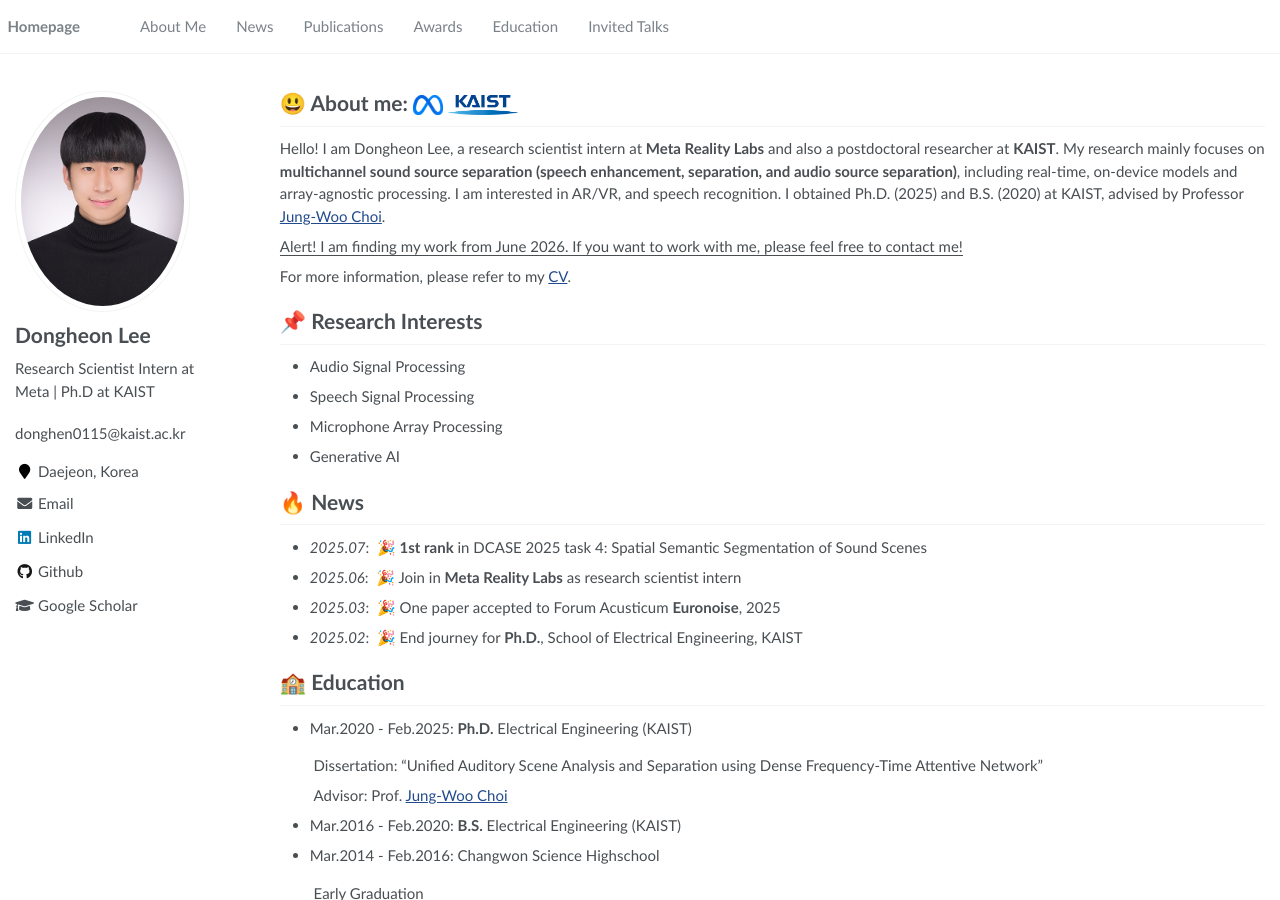
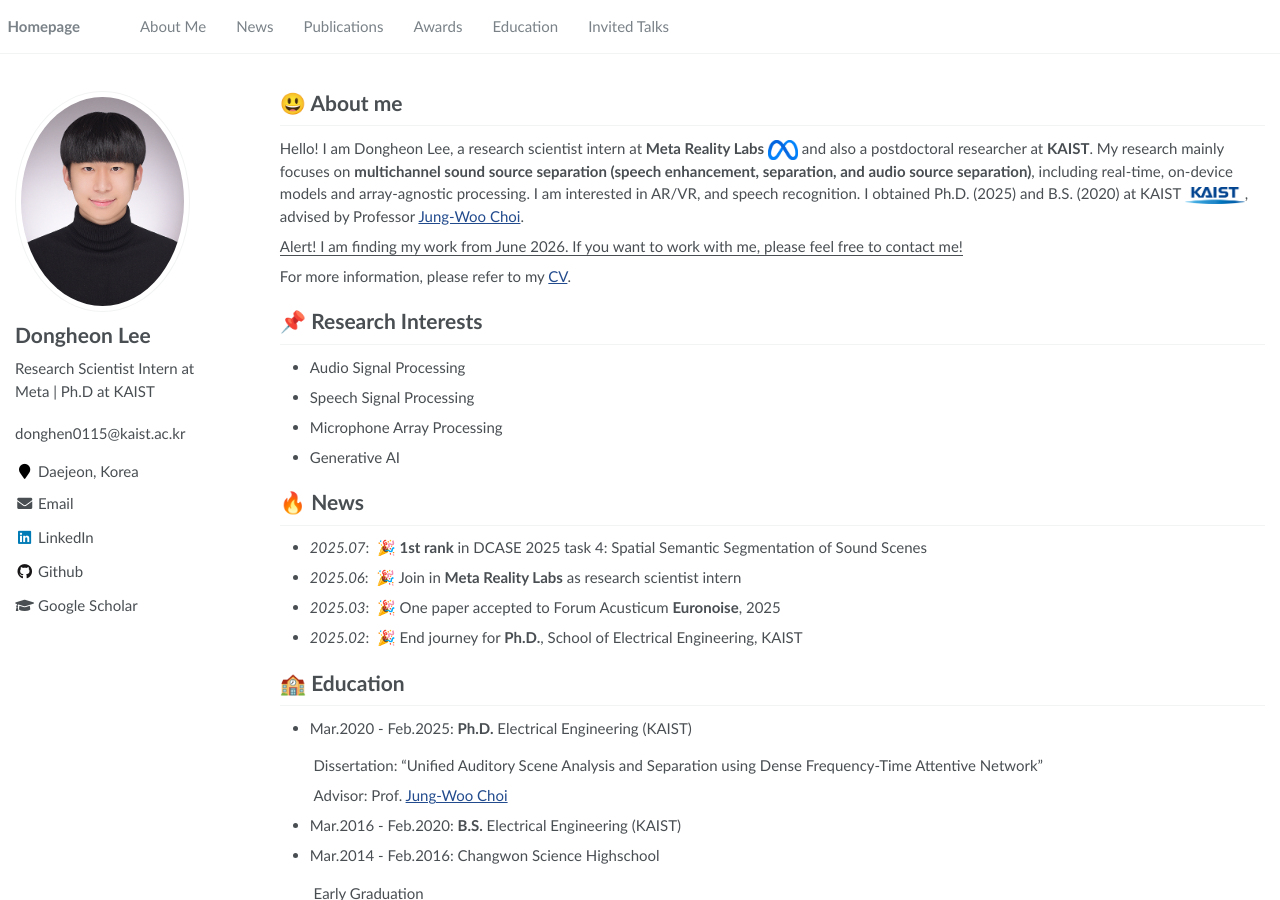
Before and after one commit to donghoney0416/donghoney0416.github.io, a Jekyll site: the page built from _pages/about.md, in a window 1280 px wide and 900 px high. Built offline with Jekyll 4.4.1, drawn with Linux system fonts in a browser that asks for light colours.

Commit message:
Update about.md

```diff
--- a/_pages/about.md
+++ b/_pages/about.md
@@ -17,8 +17,8 @@ redirect_from:
 
 <span class='anchor' id='about-me'></span>
 
-# 😃 About me: <img src="images/meta_logo.png" alt="Meta" width="30"/> <img src="images/kaist_logo.png" alt="kaist" width="70"/>
-Hello! I am Dongheon Lee, a research scientist intern at <strong>Meta Reality Labs</strong> and also a postdoctoral researcher at <strong>KAIST</strong>. My research mainly focuses on <strong>multichannel sound source separation (speech enhancement, separation, and audio source separation)</strong>, including real-time, on-device models and array-agnostic processing. I am interested in AR/VR, and speech recognition. I obtained Ph.D. (2025) and B.S. (2020) at KAIST, advised by Professor [Jung-Woo Choi](https://www.sound.kaist.ac.kr/).
+# 😃 About me
+Hello! I am Dongheon Lee, a research scientist intern at <strong>Meta Reality Labs</strong> <img src="images/meta_logo.png" alt="Meta" width="30"/> and also a postdoctoral researcher at <strong>KAIST</strong>. My research mainly focuses on <strong>multichannel sound source separation (speech enhancement, separation, and audio source separation)</strong>, including real-time, on-device models and array-agnostic processing. I am interested in AR/VR, and speech recognition. I obtained Ph.D. (2025) and B.S. (2020) at KAIST <img src="images/kaist_logo.png" alt="kaist" width="60"/>, advised by Professor [Jung-Woo Choi](https://www.sound.kaist.ac.kr/).
 
 <u>Alert! I am finding my work from June 2026. If you want to work with me, please feel free to contact me!</u>
 
```
